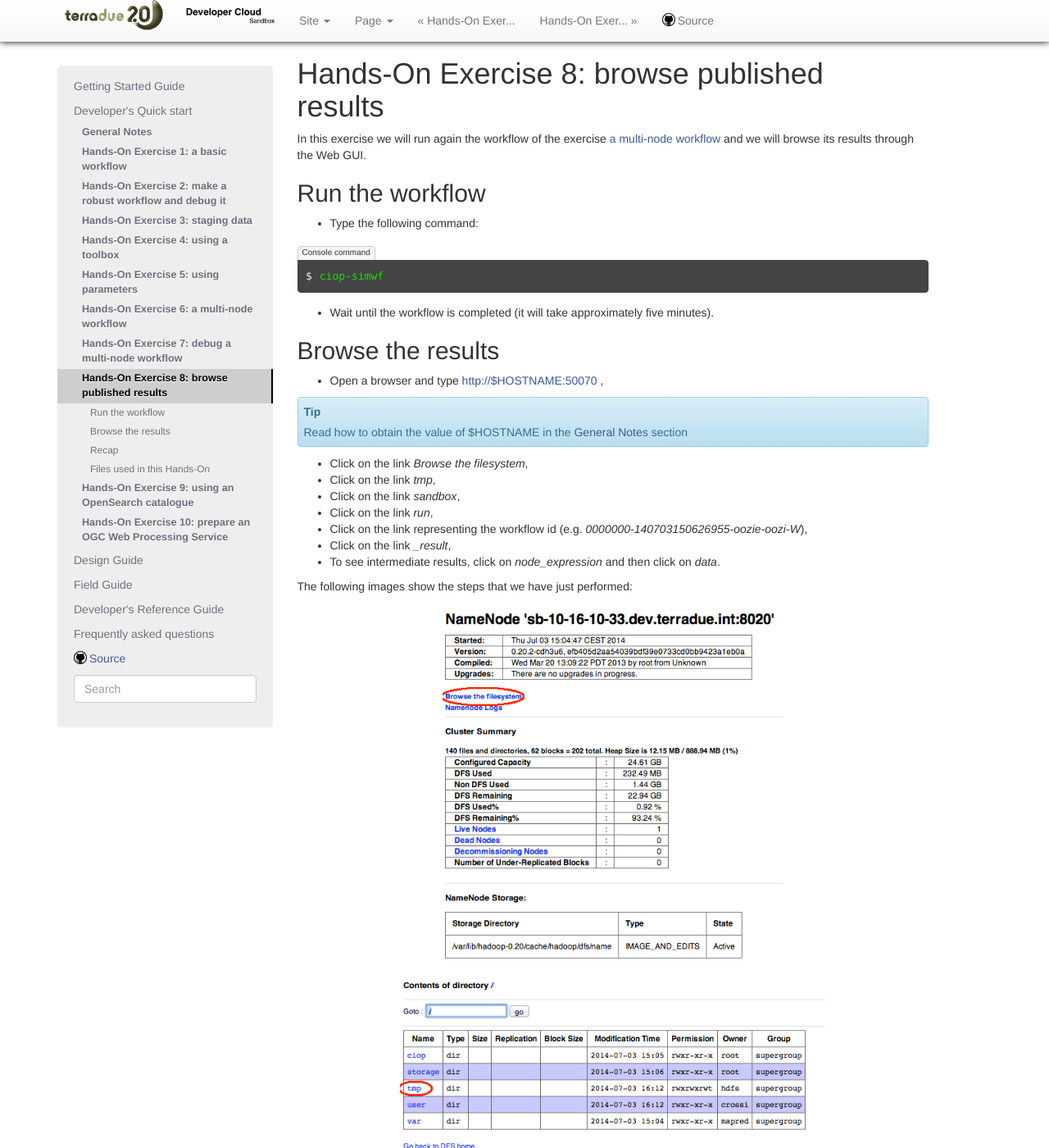
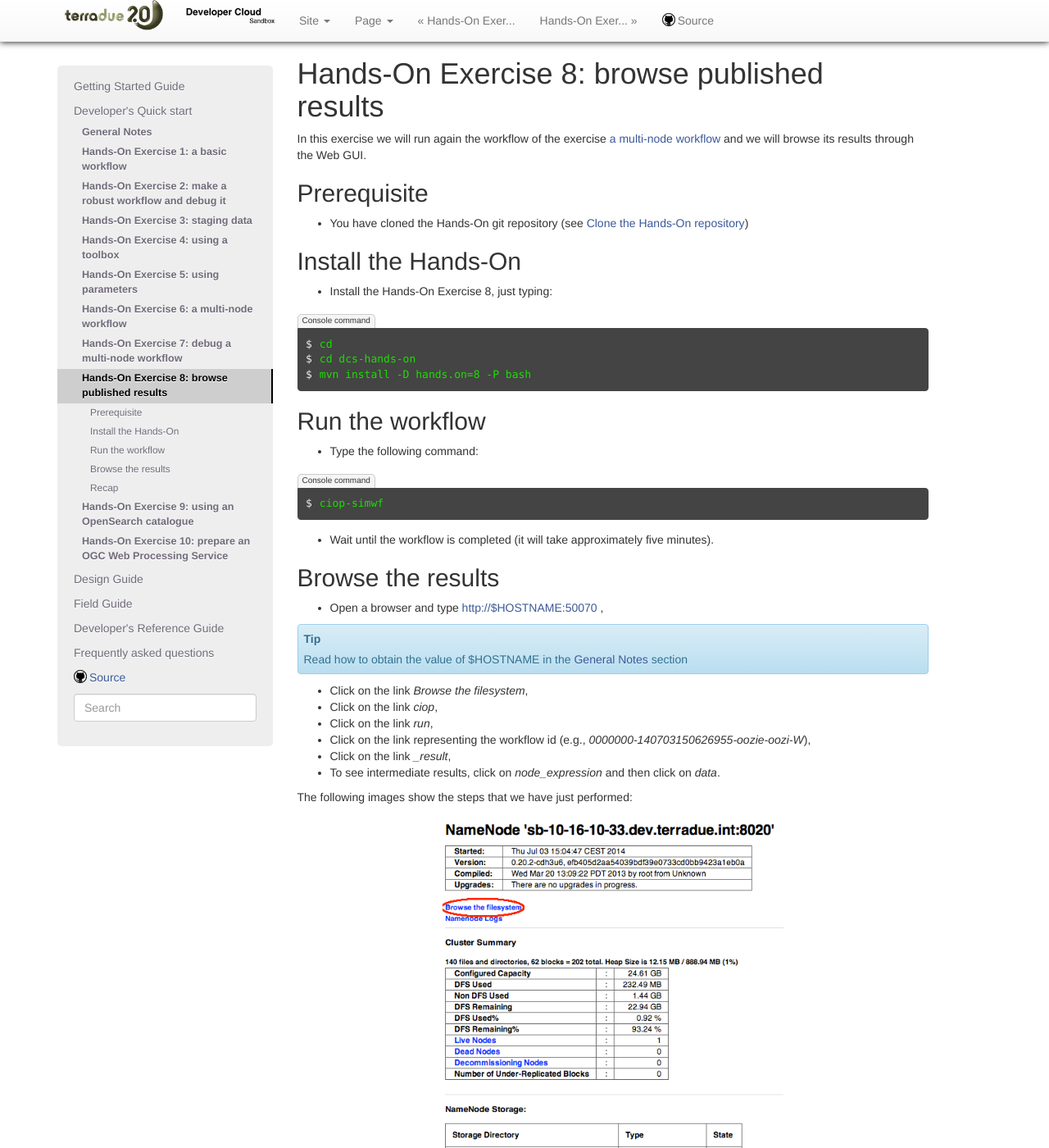
Before and after one commit to Terradue/doc-developer-sandbox, a Sphinx documentation site: the page built from source/developer/browseresults.rst, in a window 1280 px wide and 1400 px high. Shown: the whole window at 82% size. Built offline with Sphinx 7.4.7, drawn with Linux system fonts in a browser that asks for light colours; pages that are not in the unit, such as notebooks, are missing from menus; some of the changed text lies outside the part shown.

Commit message:
Hands-On 8,9,10

```diff
--- a/source/developer/browseresults.rst
+++ b/source/developer/browseresults.rst
@@ -4,6 +4,23 @@ Hands-On Exercise 8: browse published results
 #############################################
 
 In this exercise we will run again the workflow of the exercise :doc:`a multi-node workflow <multinode>`  and we will browse its results through the Web GUI.
+
+Prerequisite
+=============
+
+* You have cloned the Hands-On git repository (see :ref:`hands-on-repo`)
+
+Install the Hands-On
+====================
+
+* Install the Hands-On Exercise 8, just typing:
+
+.. code-block:: console
+
+  cd
+  cd dcs-hands-on
+  mvn install -D hands.on=8 -P bash
+
 
 Run the workflow
 ================
@@ -27,13 +44,11 @@ Browse the results
 
 * Click on the link *Browse the filesystem*,
 
-* Click on the link *tmp*,
-
-* Click on the link *sandbox*,
+* Click on the link *ciop*,
 
 * Click on the link *run*,
 
-* Click on the link representing the workflow id (e.g. *0000000-140703150626955-oozie-oozi-W*),
+* Click on the link representing the workflow id (e.g., *0000000-140703150626955-oozie-oozi-W*),
 
 * Click on the link *_result*,
 
@@ -74,9 +89,3 @@ Recap
 
 #. We executed a multinode workflow,
 #. We browsed either final or intermediate results through the Web GUI.
-
-
-Files used in this Hands-On
-===========================
-
-Refer to files used in the exercise :doc:`a multi-node workflow <multinode>`
--- a/source/developer/multinode.rst
+++ b/source/developer/multinode.rst
@@ -31,7 +31,6 @@ The second node that we added (*node_binning*) needs convert tools to perform im
 .. code-block:: console
 
   sudo yum install -y ImageMagick
-
 
 Inspect the application.xml
 ===========================
```
Also changed, not shown: source/developer/catalogue.rst (+21 -12 lines), source/developer/wps.rst (+21 -13 lines).
